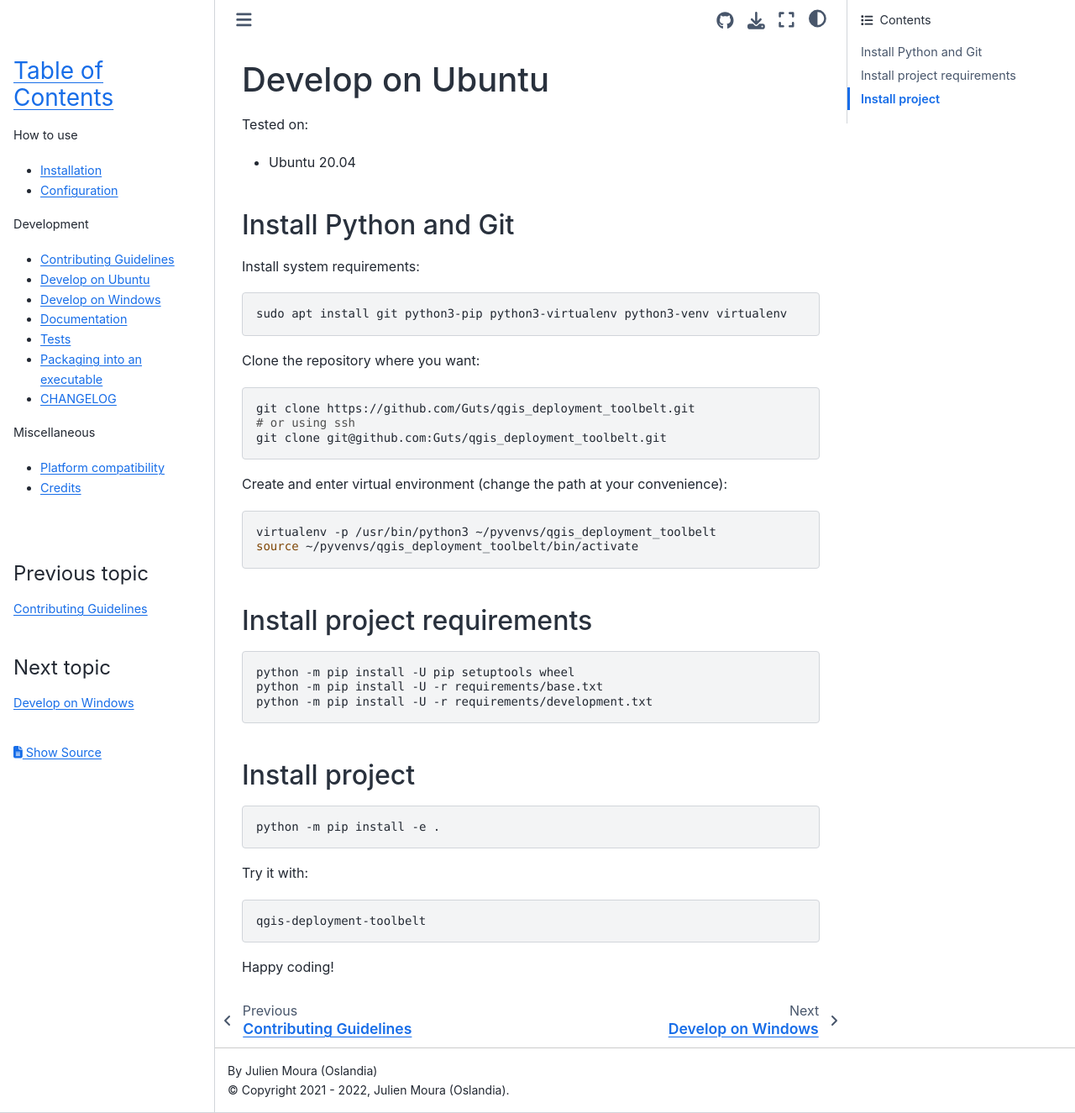
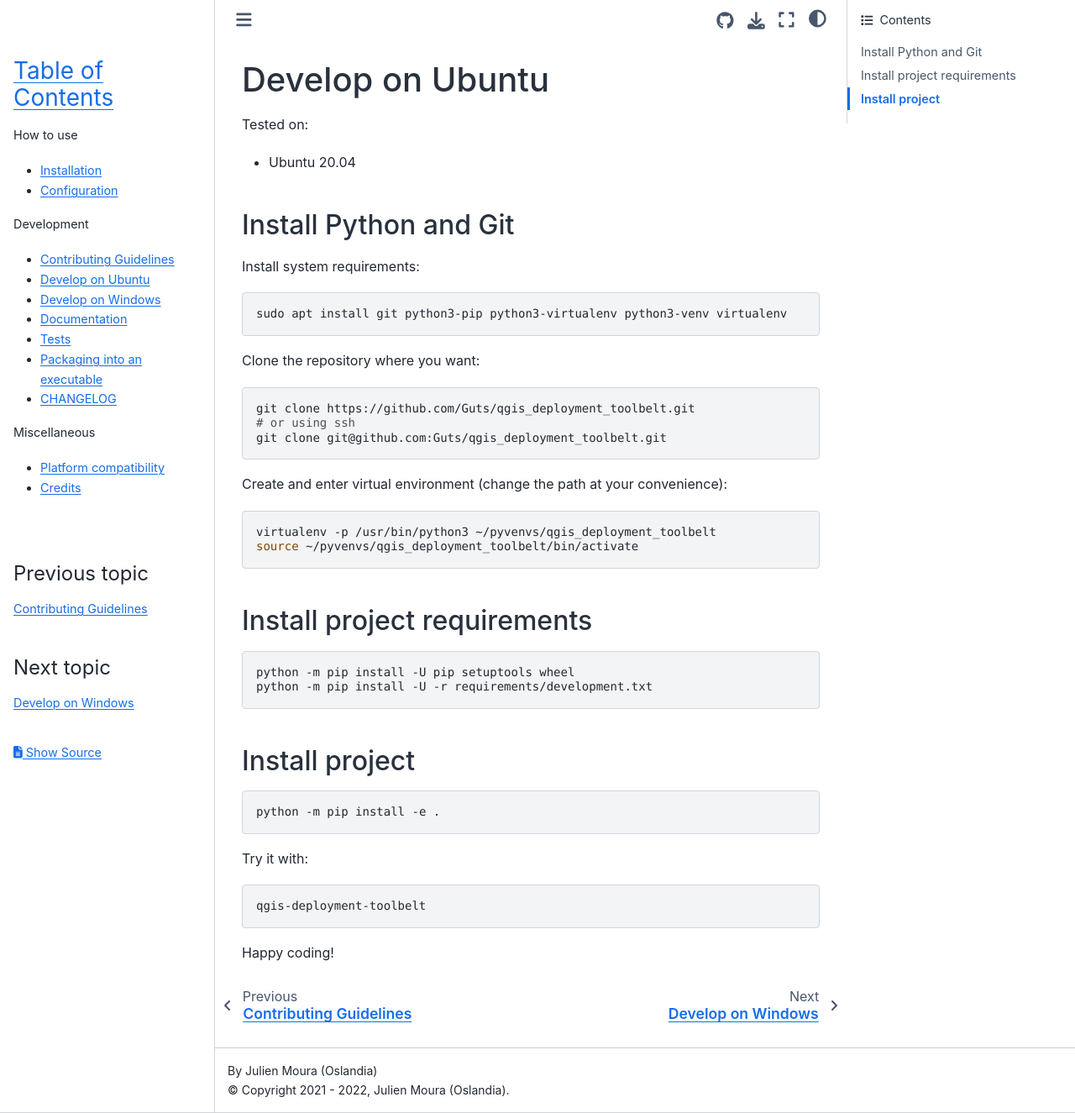
Before and after one commit to Guts/qgis-deployment-cli, a Sphinx documentation site: the page built from docs/development/ubuntu.md, in a window 1280 px wide and 1325 px high. Shown: the whole window at 84% size. Built offline with Sphinx 7.4.7 and the Sphinx Book theme 1.1.4, drawn with Linux system fonts in a browser that asks for light colours; pages that are not in the unit, such as notebooks, are missing from menus.

Commit message:
Remove requirements/base refs

````diff
--- a/docs/development/ubuntu.md
+++ b/docs/development/ubuntu.md
@@ -31,7 +31,6 @@ source ~/pyvenvs/qgis_deployment_toolbelt/bin/activate
 
 ```bash
 python -m pip install -U pip setuptools wheel
-python -m pip install -U -r requirements/base.txt
 python -m pip install -U -r requirements/development.txt
 ```
 
````
Also changed, not shown: docs/development/windows.md (+0 -1 lines), 3 other files.
